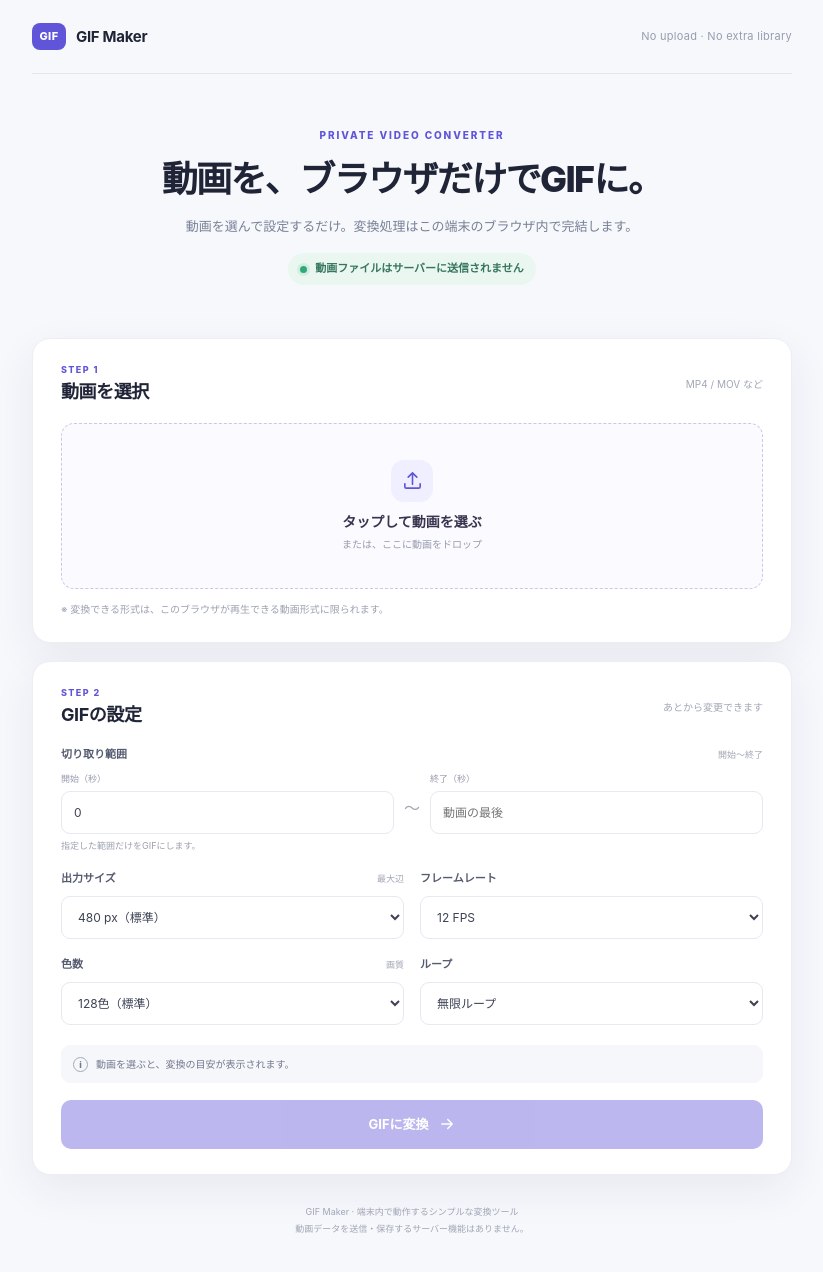
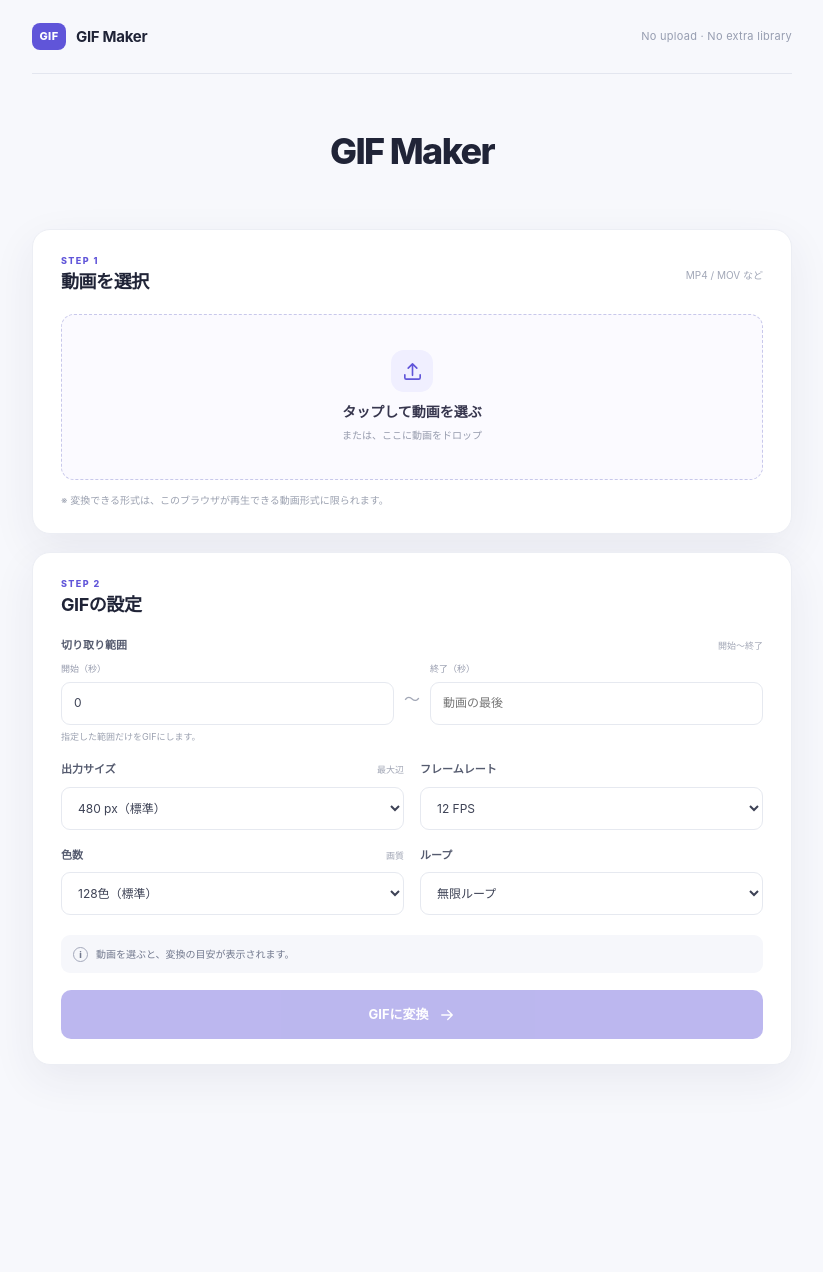
Before and after one commit to ikmop23/video2gif, a plain HTML site: page index.html in a window 1280 px wide. Shown: the whole page, without its empty margins (228-1051 px from the left). After the commit the page ends 1138 px from the top, so only its background shows below. Drawn offline with Linux system fonts and the light colour scheme.

Commit message:
Update index.html

```diff
--- a/index.html
+++ b/index.html
@@ -4,8 +4,8 @@
   <meta charset="utf-8">
   <meta name="viewport" content="width=device-width, initial-scale=1, viewport-fit=cover">
   <meta name="theme-color" content="#f7f8fc">
-  <meta name="description" content="動画をブラウザ内だけでGIFに変換。動画ファイルはアップロードされません。">
-  <title>GIF Maker — ブラウザだけで動画をGIFに</title>
+  <!-- <meta name="description" content="動画をブラウザ内だけでGIFに変換。動画ファイルはアップロードされません。"> -->
+  <title>GIF Maker</title>
   <link rel="stylesheet" href="./style.css">
   <script src="./app.js" defer></script>
 </head>
@@ -20,13 +20,13 @@
     </header>
 
     <section class="hero">
-      <p class="eyebrow">PRIVATE VIDEO CONVERTER</p>
-      <h1>動画を、ブラウザだけでGIFに。</h1>
-      <p class="hero-copy">動画を選んで設定するだけ。変換処理はこの端末のブラウザ内で完結します。</p>
-      <div class="privacy-line">
+      <!-- <p class="eyebrow">PRIVATE VIDEO CONVERTER</p> -->
+      <h1>GIF Maker</h1>
+      <!-- <p class="hero-copy">動画を選んで設定するだけ。変換処理はこの端末のブラウザ内で完結します。</p> -->
+      <!-- <div class="privacy-line">
         <span class="privacy-dot" aria-hidden="true"></span>
         動画ファイルはサーバーに送信されません
-      </div>
+      </div> -->
     </section>
 
     <section class="panel upload-panel" aria-labelledby="upload-title">
@@ -64,7 +64,7 @@
           <p class="step-label">STEP 2</p>
           <h2 id="settings-title">GIFの設定</h2>
         </div>
-        <span class="heading-hint">あとから変更できます</span>
+        <!-- <span class="heading-hint">あとから変更できます</span> -->
       </div>
 
       <div class="settings-grid">
@@ -164,8 +164,8 @@
     </section>
 
     <footer class="site-footer">
-      <p>GIF Maker · 端末内で動作するシンプルな変換ツール</p>
-      <p>動画データを送信・保存するサーバー機能はありません。</p>
+      <!-- <p>GIF Maker · 端末内で動作するシンプルな変換ツール</p>
+      <p>動画データを送信・保存するサーバー機能はありません。</p> -->
     </footer>
   </main>
 </body>
```
